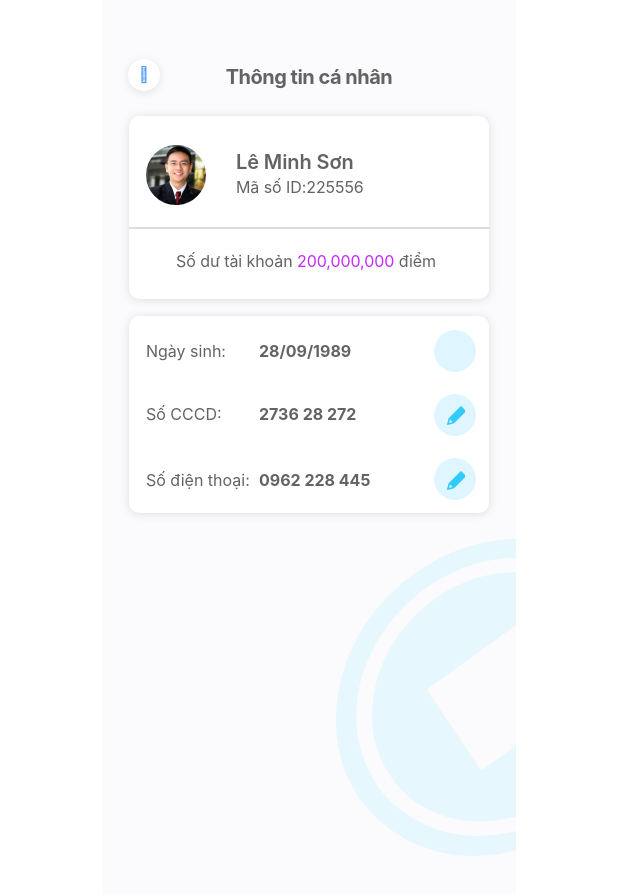
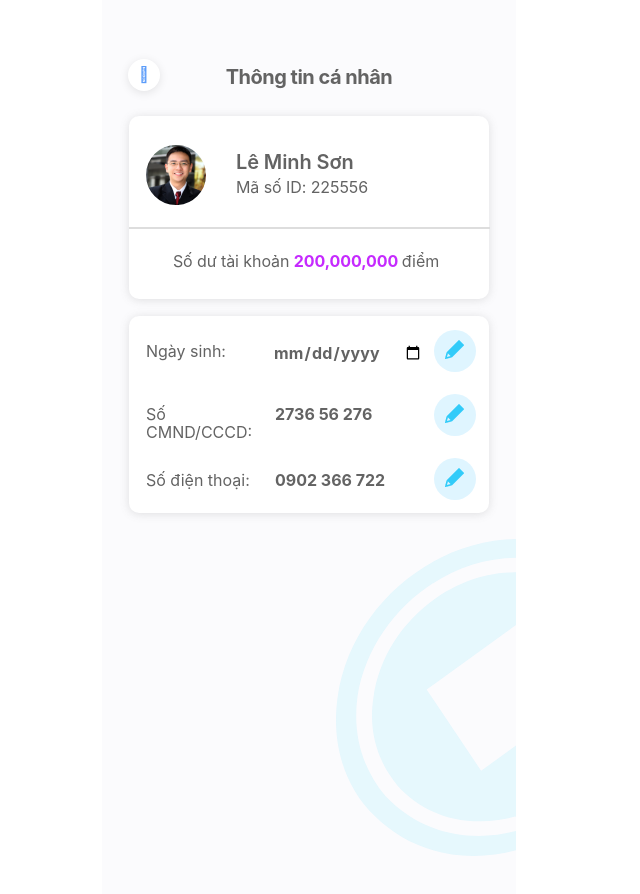
Before and after one commit to congtan303/innofin-SDC, a React (Create React App) app: page /information-user in a window 1280 px wide. Shown: the top 894 px of the page, without its empty margins (330-970 px from the left). Built offline with nearby package versions, Linux system fonts and the light colour scheme.

Commit message:
upcode thu3

```diff
--- a/package.json
+++ b/package.json
@@ -4,11 +4,13 @@
   "private": true,
   "homepage": "https://congtan303.github.io/innofin-SDC/",
   "dependencies": {
+    "@material-ui/core": "^4.12.4",
     "@testing-library/jest-dom": "^5.16.5",
     "@testing-library/react": "^13.4.0",
     "@testing-library/user-event": "^13.5.0",
     "gh-pages": "^4.0.0",
     "react": "^18.2.0",
+    "react-avatar-uploader": "^1.0.3",
     "react-dom": "^18.2.0",
     "react-fontawesome": "^1.7.1",
     "react-router-dom": "^6.4.2",
--- a/src/components/Account/Account.js
+++ b/src/components/Account/Account.js
@@ -9,12 +9,12 @@ const Account = () => {
                 <div className="Account-background">
 
                 </div>
-                <i className="fal fa-chevron-left icon-account-back"></i>
+
                 <i class="fal fa-bell icon-account-bell"></i>
                 <span className="number-noti-account">1</span>
 
                 <div className="Account-header-avatar">
-
+                <input type="file" />
                 </div>
                 <Link to="/information-user">
                     <div className="Account-header-name">Lê Minh Sơn</div>
--- a/src/components/History/History.js
+++ b/src/components/History/History.js
@@ -38,7 +38,7 @@ export default function History() {
 
             <div className="history-block-description-1">
                 <div className="history-info">
-                    <div className="address-brand">25 Nguyễn Thị Minh Khai, Quận 1, tp. HCM</div>
+                    <div className="address-brand">25 Bis Nguyễn Thị Minh Khai, Quận 1, tp. HCM</div>
                     <div className="amount-money">Số tiền đã thu: 10,000,000</div>
                     <div className="transaction-time">Giờ thu: 8:00 AM, ngày 18/09/2019</div>
                     <div className="transaction-code">Mã giao dịch: 123888</div>
@@ -48,8 +48,8 @@ export default function History() {
 
             <div className="history-block-description-2">
                 <div className="history-info">
-                    <div className="address-brand">25 Nguyễn Thị Minh Khai, Quận 1, tp. HCM</div>
-                    <div className="amount-money">Số tiền đã thu: 10,000,000</div>
+                    <div className="address-brand">248A Nơ Trang Long, P.12, Q. Bình Thạnh, TP.HCM</div>
+                    <div className="amount-money">Số tiền đã thu: 30,000,000</div>
                     <div className="transaction-time">Giờ thu: 8:00 AM, ngày 18/09/2019</div>
                     <div className="transaction-code">Mã giao dịch: 123888</div>
                 </div>
@@ -57,7 +57,7 @@ export default function History() {
             </div>
             <div className="history-block-description-3">
                 <div className="history-info">
-                    <div className="address-brand">25 Nguyễn Thị Minh Khai, Quận 1, tp. HCM</div>
+                    <div className="address-brand">09 Hồ Biểu Chánh, Phường 11, Q. Phú Nhuận, Tp. HCM</div>
                     <div className="amount-money">Số tiền đã thu: 10,000,000</div>
                     <div className="transaction-time">Giờ thu: 8:00 AM, ngày 18/09/2019</div>
                     <div className="transaction-code">Mã giao dịch: 123888</div>
@@ -66,7 +66,7 @@ export default function History() {
             </div>
             <div className="history-block-description-4">
                 <div className="history-info">
-                    <div className="address-brand">25 Nguyễn Thị Minh Khai, Quận 1, tp. HCM</div>
+                    <div className="address-brand">122  Trần Quốc Thảo, Phường 2, Quận 3, Tp. HCM</div>
                     <div className="amount-money">Số tiền đã thu: 10,000,000</div>
                     <div className="transaction-time">Giờ thu: 8:00 AM, ngày 18/09/2019</div>
                     <div className="transaction-code">Mã giao dịch: 123888</div>
--- a/src/components/InformationUser/InformationUser.css
+++ b/src/components/InformationUser/InformationUser.css
@@ -177,12 +177,10 @@
 .information-user-CCCD {
 
     position: absolute;
-    width: 78px;
+    width: 120px;
     height: 18px;
     left: 44px;
     top: 408px;
-
-
     font-style: normal;
     font-weight: 400;
     font-size: 16px;
@@ -197,7 +195,7 @@
     position: absolute;
     width: 102px;
     height: 18px;
-    left: 157px;
+    left: 173px;
     top: 408px;
 
 
@@ -233,7 +231,7 @@
     position: absolute;
     width: 115px;
     height: 18px;
-    left: 157px;
+    left: 173px;
     top: 474px;
 
 
@@ -257,16 +255,16 @@
     border: 1px;
     border-radius: 50%;
     background: #DFF5FF;
+    cursor: pointer;
 }
 
 .information-edit-date-img {
     background: url('../../asset/Vector-edit.png')no-repeat;
     position: absolute;
-    left: 83.09%;
-    right: 12.32%;
-    top: 38.39%;
-    bottom: 59.49%;
-
+    left: 10px;
+    top: 10px;
+    right: 0;
+    bottom: 0;
     color: #32CBF9;
 }
 
@@ -278,17 +276,56 @@
     top: 397px;
     border-radius: 50%;
     background: #DFF5FF;
+    cursor: pointer;
+}
+
+.input-cccd {
+    position: absolute;
+    top: 406px;
+    left: 170px;
+    width: 140px;
+    font-style: normal;
+    font-weight: 700;
+    font-size: 16px;
+    line-height: 18px;
+    color: #636363;
+    border: none;
+    outline: none;
+}
+.input-phone-number {
+    position: absolute;
+    top: 472px;
+    left: 170px;
+    width: 140px;
+    font-style: normal;
+    font-weight: 700;
+    font-size: 16px;
+    line-height: 18px;
+    color: #636363;
+    border: none;
+    outline: none;
+}
+
+.input-cccd ::after {
+    left: 0;
+    right: 0;
+    bottom: 0;
+    content: "";
+    position: absolute;
+    transform: scaleX(0);
+    transition: transform 200ms cubic-bezier(0.0, 0, 0.2, 1) 0ms;
+    border-bottom: 2px solid #3f51b5;
+    pointer-events: none
 }
 
 .information-edit-CCCD-img {
     background: url('../../asset/Vector-edit.png')no-repeat;
 
     position: absolute;
-    left: 83.09%;
-    right: 12.32%;
-    top: 45.54%;
-    bottom: 52.34%;
-
+    left: 10px;
+    top: 10px;
+    right: 0;
+    bottom: 0;
     color: #32CBF9;
 }
 
@@ -300,15 +337,67 @@
     top: 461px;
     border-radius: 50%;
     background: #DFF5FF;
+    cursor: pointer;
 }
 
 .information-edit-phone-number-img {
     background: url('../../asset/Vector-edit.png')no-repeat;
     position: absolute;
-    left: 83.09%;
-    right: 12.32%;
-    top: 52.68%;
-    bottom: 45.2%;
-
+    left: 10px;
+    top: 10px;
+    right: 0;
+    bottom: 0;
     color: #32CBF9;
 }
+
+.information-coin {
+    width: 118px;
+height: 25px;
+    font-weight: 700;
+font-size: 16px;
+line-height: 18px;
+/* or 112% */
+
+text-align: center;
+letter-spacing: -0.005em;
+
+color: #C52AFE;
+}
+
+/* date picker */
+
+.MuiInput-root {
+    position: absolute;
+    left: 142px;
+    top: 25px;
+    font-weight: 700 !important;
+    font-size: 16px !important;
+    line-height: 18px !important;
+    color: #636363 !important;
+    font-family: inherit !important;
+}
+
+.MuiInput-underline:before {
+    left: 0;
+    right: 0;
+    bottom: 0;
+    content: "\00a0";
+    position: absolute;
+    transition: border-bottom-color 200ms cubic-bezier(0.4, 0, 0.2, 1) 0ms;
+  border: none !important;
+    pointer-events: none;
+}
+
+.MuiInputBase-root {
+    /* color: rgba(0, 0, 0, 0.87); */
+    cursor: text;
+    display: inline-flex;
+    position: relative;
+    font-size: 1rem;
+    box-sizing: border-box;
+    align-items: center;
+    /* font-family: "Roboto", "Helvetica", "Arial", sans-serif; */
+    /* font-weight: 400; */
+    /* line-height: 1.1876em; */
+    /* letter-spacing: 0.00938em; */
+}
--- a/src/components/InformationUser/InformationUser.js
+++ b/src/components/InformationUser/InformationUser.js
@@ -1,13 +1,44 @@
 import { Link } from 'react-router-dom'
+import TextField from '@material-ui/core/TextField';
+import { useState } from 'react'
 import './InformationUser.css'
 import Union from '../Union/Union'
 export default function InfomationUser() {
+
+    const [defaultValue, setDefaultValue] = useState("")
+
+    const [numberID, setNumberID] = useState({
+        id: "2736 56 276",
+        isInEditNumberID: false
+    })
+
+    const changeEditNumberID = () => {
+        setNumberID({
+            isInEditNumberID: !numberID.isInEditNumberID,
+            id: numberID.id
+        })
+
+    }
+
+    const [phoneNumber, setPhoneNumber] = useState({
+        phone: "0902 366 722",
+        isInEditNumberPhone: false
+    })
+
+    const changeEditNumberPhone = () => {
+        setPhoneNumber({
+            isInEditNumberPhone: !phoneNumber.isInEditNumberPhone,
+            phone: phoneNumber.phone
+        })
+    }
+
+
     return (
         <div className='info-user-container'>
             <div className="btn-setting">
                 <Link to="/account-user">
                     <button className="previous-button">
-                        <i class="fal fa-chevron-left icon-back"></i>
+                        <i className="fal fa-chevron-left icon-back"></i>
                     </button>
                 </Link>
 
@@ -24,39 +55,57 @@ export default function InfomationUser() {
             </div>
             <div className="information-card-description">
                 <div className="information-name">Lê Minh Sơn</div>
-                <div className="information-id">Mã số ID:225556</div>
+                <div className="information-id">Mã số ID: 225556</div>
             </div>
-            <hr class="information-hr"></hr>
-            <div className="information-account-balance">Số dư tài khoản <span className="purple">200,000,000 </span> điểm</div>
+            <hr className="information-hr"></hr>
+            <div className="information-account-balance">Số dư tài khoản <span className="information-coin">200,000,000 </span> điểm</div>
             <div className="information-user">
-
+            <TextField
+                id="date"
+                type="date"
+                defaultValue={defaultValue}
+                onChange={e => setDefaultValue(e.target.value)}
+                InputLabelProps={{
+                    shrink: true,
+                }}
+            />
             </div>
             <div className="information-user-date">
                 Ngày sinh:
             </div>
             <div className="information-user-number-date">
-                28/09/1989
+
             </div>
             <div className="information-edit-date-background">
-            <div className="information-edit-date-img"></div>
+                <div className="information-edit-date-img"></div>
             </div>
 
             <div className="information-user-CCCD">
-                Số CCCD:
+                Số CMND/CCCD:
             </div>
-            <div className="information-user-number-CCCD">
-                2736 28 272
+
+            {numberID.isInEditNumberID ? <div>
+                <input type="text" defaultValue={numberID.id} className="input-cccd" ></input>
+
             </div>
-            <div className="information-edit-CCCD-background"></div>
-            <div className="information-edit-CCCD-img"></div>
+            :  <div className="information-user-number-CCCD">{numberID.id}</div>
+            }
+
+            <div className="information-edit-CCCD-background" onClick={changeEditNumberID}>
+                <div className="information-edit-CCCD-img"></div>
+            </div>
+
+
             <div className="information-user-phone">
                 Số điện thoại:
             </div>
-            <div className="information-user-phone-numb">
-                0962 228 445
+            {phoneNumber.isInEditNumberPhone? <input type="text" defaultValue={phoneNumber.phone} className="input-phone-number" ></input>
+            :<div className="information-user-phone-numb">{phoneNumber.phone}</div>}
+
+            <div className="information-edit-phone-number-background" onClick={changeEditNumberPhone}>
+                <div className="information-edit-phone-number-img"></div>
             </div>
-            <div className="information-edit-phone-number-background"></div>
-            <div className="information-edit-phone-number-img"></div>
+
             <Union />
         </div>
     )
--- a/src/components/Login/Login.css
+++ b/src/components/Login/Login.css
@@ -228,4 +228,7 @@ input {
 
 }
 
-/* background logo */
+
+.previous-button {
+    cursor: pointer;
+}
--- a/src/components/Recharge/Recharge.js
+++ b/src/components/Recharge/Recharge.js
@@ -23,7 +23,7 @@ export default function Recharge() {
             <div className="Recharge-title">
                 Nạp điểm vào tài khoản
             </div>
-            đợi xíu, do thằng target.value nó lỗi
+
             <div className="Recharge-guide-1">
                 Bước 1: <br />
                 Nạp tiền vào tài khoản tại bất kỳ chi nhánh nào của ngân hàng BIDV. Ghi mã số nhân viên trong phần nội dung nạp điểm.
@@ -31,7 +31,7 @@ export default function Recharge() {
 
             <div className="Recharge-guide-2">
                 Bước 2: <br />
-                Điền thông tin và nhấn nút <strong>"nạp điểm"</strong> bên dưới.
+                Điền thông tin và nhấn nút "Nạp điểm" bên dưới.
             </div>
 
             <div className="recharge-information">
@@ -47,7 +47,7 @@ export default function Recharge() {
               type="text"
               value={moneys.toString().replace(/\B(?=(\d{3})+(?!\d))/g, ",")}
               onChange={handleOnChangeMoney} />
-            <span className="recharge-text">điểm</span>
+            <span className="recharge-text">Điểm</span>
             <hr className="recharge-hr-2"></hr>
             <div className='div-button-recharge'>
                 <Link to="/recharge-confirm">
```
Also changed, not shown: 1 other file (tests, documents, lock files or other folders).
